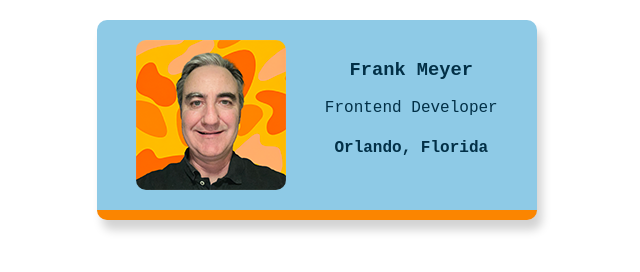
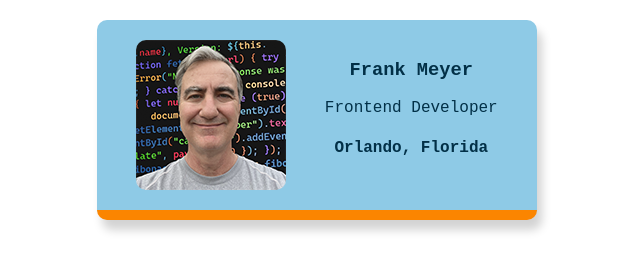
Before and after one commit to fmeyer3/business-card, a website built with Vite: page index.html in a window 1280 px wide. Shown: the whole page, without its empty margins (323-963 px from the left). Built offline with nearby package versions, Linux system fonts and the light colour scheme.

Commit message:
changed portrait image

```diff
--- a/index.html
+++ b/index.html
@@ -4,7 +4,7 @@
     </head>
     <body>
         <div class="card">
-            <img class="avatar" src="images/frank-orange.png">
+            <img class="avatar" src="images/frank-meyer-code.png">
             <div >
                 <h3>Frank Meyer</h3>
                 <p>Frontend Developer</p>
```
Also changed, not shown: images/frank-meyer-code.png (added).
